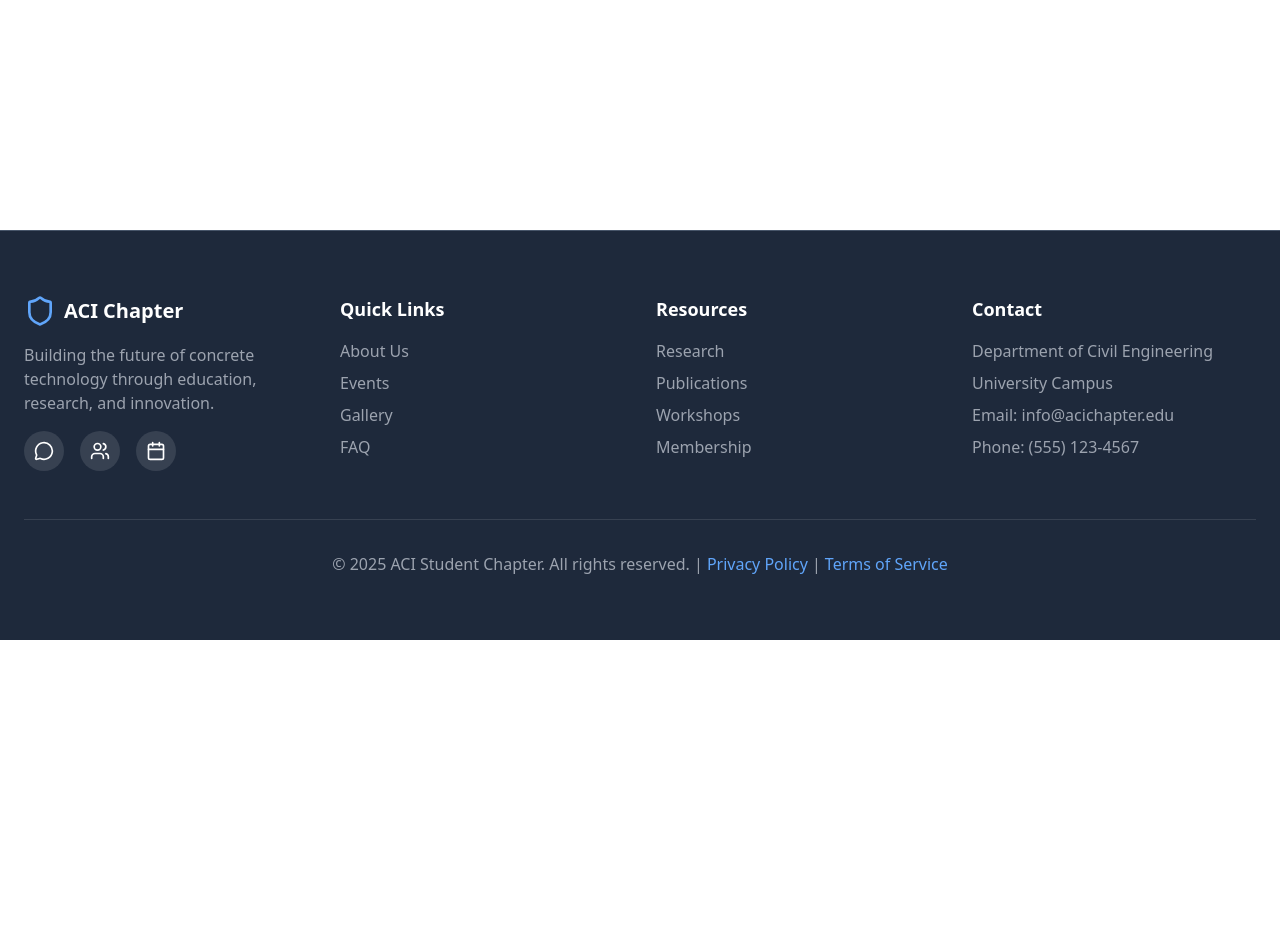
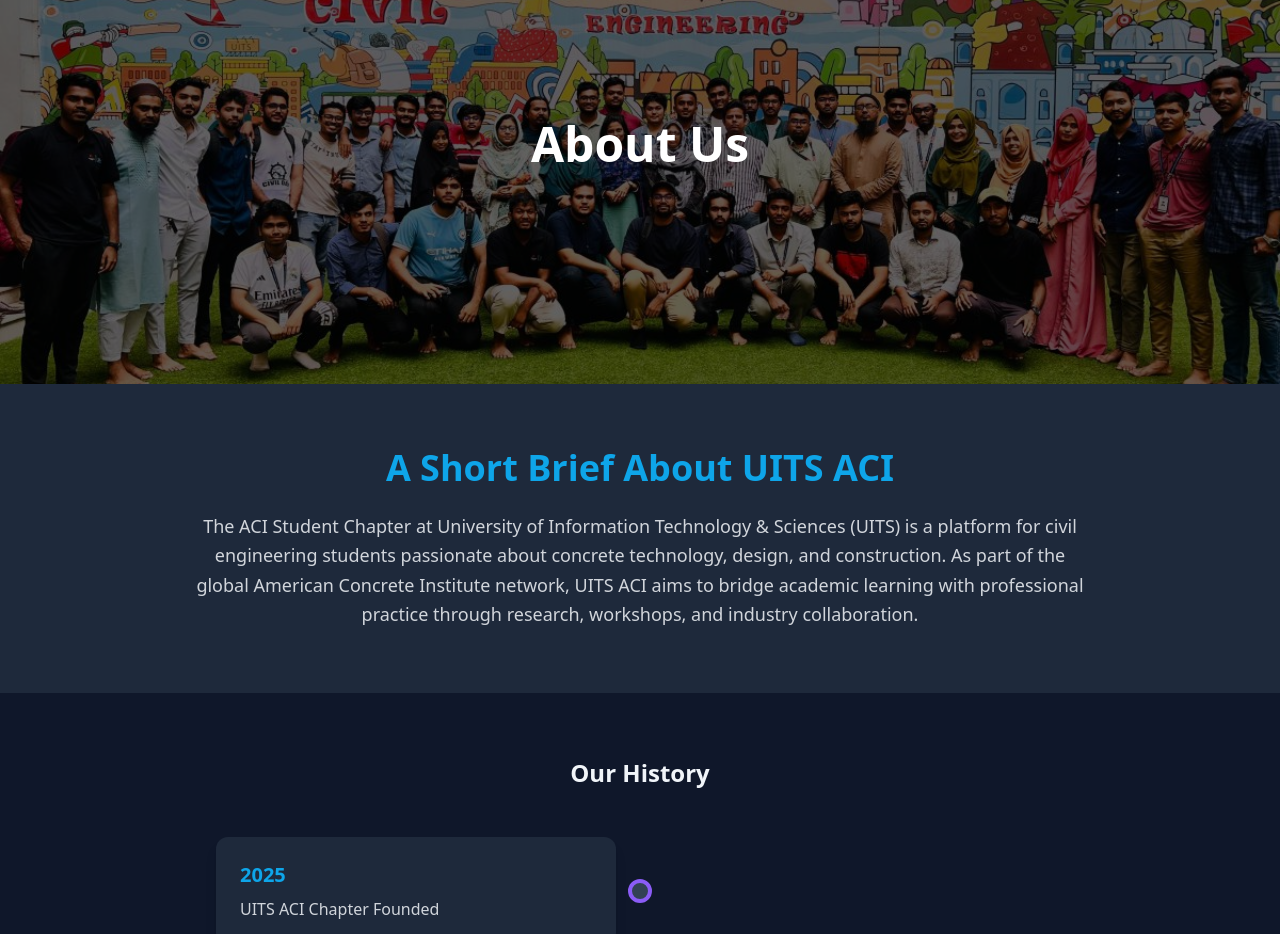
Before and after one commit to AkibReza/uitsCIVIL, a React (Vite) app: page /about in a window 1280 px wide. Shown: the part 160-1094 px from the top of the page. Before the commit the page ends 800 px from the top, so only its background shows below. Built offline with nearby package versions, Linux system fonts and the light colour scheme.

Commit message:
Feat: Added about page and edit navbar

```diff
--- a/src/components/layout/Navbar.jsx
+++ b/src/components/layout/Navbar.jsx
@@ -76,6 +76,10 @@
             <Link to="/admin" className="hover:text-gray-300">
               Admin
             </Link>
+            <Link to="/about" className="hover:text-gray-300">
+              About us
+            </Link>
+
           </div>
         </div>
 
@@ -113,6 +117,9 @@
             <Link to="/admin" className="hover:bg-gray-700 px-3 py-2">
               Admin
             </Link>
+            <Link to="/about" className="hover:bg-gray-700 px-3 py-2">
+              About us
+            </Link>
           </div>
         </div>
       </div>
--- a/src/pages/About.jsx
+++ b/src/pages/About.jsx
@@ -1,3 +1,161 @@
-const About = () => <h1 className="text-2xl font-bold">About Page</h1>;
+import { motion } from "framer-motion";
+import { Users, Calendar, BookOpen, Award } from "lucide-react";
 
-export default About;
+const colors = {
+  primary: "#0ea5e9",
+  secondary: "#06b6d4",
+  accent: "#8b5cf6",
+  background: "#0f172a",
+  surface: "#1e293b",
+  surfaceLight: "#334155",
+  text: "#f1f5f9",
+  textSecondary: "#94a3b8",
+  textMuted: "#64748b",
+  border: "#475569",
+  gradient: "linear-gradient(135deg, #0ea5e9 0%, #8b5cf6 100%)",
+  gradientDark: "linear-gradient(135deg, #1e293b 0%, #0f172a 100%)",
+};
+
+export default function About() {
+  return (
+    <div className="min-h-screen" style={{ background: colors.background, color: colors.text }}>
+      {/* Hero Banner */}
+      <section
+        className="relative flex items-center justify-center h-[60vh] bg-cover bg-center"
+        style={{ backgroundImage: `url('/Assets/img/home/about_us.jpg')` }}
+      >
+        <div className="absolute inset-0 bg-black/60"></div>
+        <motion.h1
+          initial={{ opacity: 0, y: 30 }}
+          animate={{ opacity: 1, y: 0 }}
+          transition={{ duration: 0.8 }}
+          className="relative z-10 text-5xl font-bold text-white"
+        >
+          About Us
+        </motion.h1>
+      </section>
+
+      {/* Brief */}
+      <section className="py-16 px-6 text-center" style={{ backgroundColor: colors.surface }}>
+        <div className="max-w-4xl mx-auto">
+          <motion.h2
+            initial={{ opacity: 0, y: 20 }}
+            animate={{ opacity: 1, y: 0 }}
+            transition={{ duration: 0.6 }}
+            className="text-3xl md:text-4xl font-bold mb-6"
+            style={{ color: colors.primary }}
+          >
+            A Short Brief About UITS ACI
+          </motion.h2>
+          <p className="text-lg text-gray-300 leading-relaxed">
+            The ACI Student Chapter at University of Information Technology &
+            Sciences (UITS) is a platform for civil engineering students
+            passionate about concrete technology, design, and construction. As
+            part of the global American Concrete Institute network, UITS ACI
+            aims to bridge academic learning with professional practice through
+            research, workshops, and industry collaboration.
+          </p>
+        </div>
+      </section>
+
+      {/* Timeline (alternate style) */}
+      <section className="py-16 px-6 bg-[${colors.surfaceLight}]">
+        <h3 className="text-2xl font-bold text-center mb-12">Our History</h3>
+        <div className="relative max-w-4xl mx-auto">
+          <div className="absolute left-1/2 top-0 h-full w-1 bg-[${colors.primary}] -translate-x-1/2"></div>
+          {[
+            { year: "2025", event: "UITS ACI Chapter Founded" },
+            { year: "2026", event: "Outstanding Student Chapter Award" },
+            { year: "2027", event: "2nd Runners Up at ACI Spring Convention" },
+          ].map((item, index) => (
+            <motion.div
+              key={index}
+              initial={{ opacity: 0, y: 40 }}
+              whileInView={{ opacity: 1, y: 0 }}
+              transition={{ duration: 0.6, delay: index * 0.2 }}
+              viewport={{ once: true }}
+              className={`mb-12 flex items-center w-full ${
+                index % 2 === 0 ? "justify-start" : "justify-end"
+              }`}
+            >
+              <div className="w-1/2 px-6">
+                <div
+                  className="p-6 rounded-xl shadow-lg"
+                  style={{ background: colors.surface, color: colors.text }}
+                >
+                  <h4 className="text-xl font-semibold mb-2" style={{ color: colors.primary }}>
+                    {item.year}
+                  </h4>
+                  <p className="text-gray-300">{item.event}</p>
+                </div>
+              </div>
+              {/* dot */}
+              <div
+                className="absolute left-1/2 w-6 h-6 rounded-full border-4 -translate-x-1/2"
+                style={{
+                  background: colors.surfaceLight,
+                  borderColor: colors.accent,
+                }}
+              ></div>
+            </motion.div>
+          ))}
+        </div>
+      </section>
+
+      {/* Members / Statistics with details */}
+      <section className="py-16 px-6">
+        <h3 className="text-2xl font-bold text-center mb-12">Our Community</h3>
+        <div className="grid grid-cols-1 md:grid-cols-2 lg:grid-cols-4 gap-8 max-w-6xl mx-auto">
+          {[
+            {
+              icon: Users,
+              title: "Active Members",
+              value: "600+",
+              desc: "Dedicated students from Civil Engineering at UITS.",
+            },
+            {
+              icon: Calendar,
+              title: "Yearly Events",
+              value: "20+",
+              desc: "Workshops, seminars, and technical sessions annually.",
+            },
+            {
+              icon: BookOpen,
+              title: "Research Projects",
+              value: "5+",
+              desc: "Innovative student-led research every year.",
+            },
+            {
+              icon: Award,
+              title: "Recognitions",
+              value: "10+",
+              desc: "National & international awards and achievements.",
+            },
+          ].map((stat, index) => (
+            <motion.div
+              key={index}
+              initial={{ opacity: 0, y: 20 }}
+              whileInView={{ opacity: 1, y: 0 }}
+              transition={{ delay: index * 0.2 }}
+              viewport={{ once: true }}
+              className="rounded-xl shadow-lg p-8 flex flex-col items-center text-center"
+              style={{ background: colors.surfaceLight, color: colors.text }}
+            >
+              <stat.icon size={40} style={{ color: colors.primary }} />
+              <h4 className="text-2xl font-bold mt-4">{stat.value}</h4>
+              <p className="text-lg font-semibold">{stat.title}</p>
+              <p className="text-sm text-gray-400 mt-2">{stat.desc}</p>
+            </motion.div>
+          ))}
+        </div>
+      </section>
+
+      {/* Footer */}
+      <footer className="py-8 text-center" style={{ background: colors.surface }}>
+        <p className="text-sm text-gray-400">
+          © {new Date().getFullYear()} UITS ACI Student Chapter | All Rights Reserved
+        </p>
+      </footer>
+    </div>
+  );
+}
```
